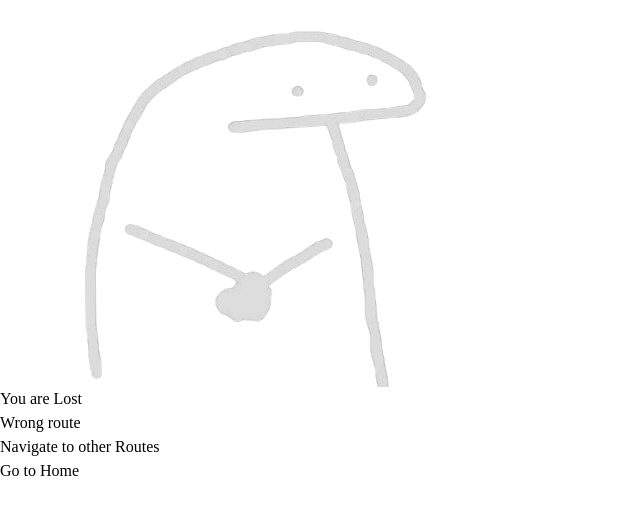
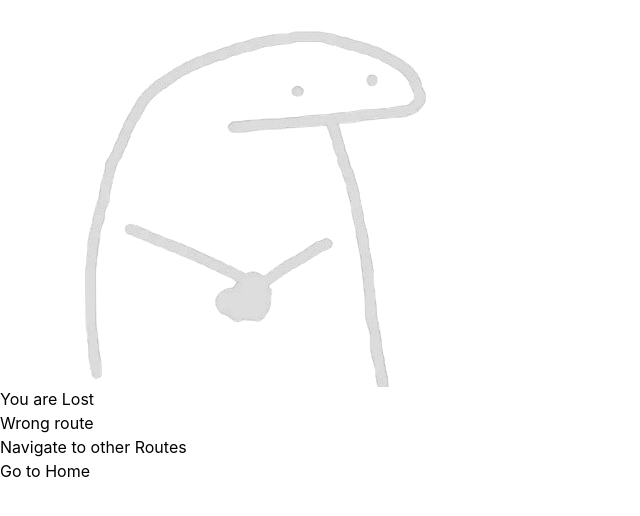
Before and after one commit to Bibek-M/UniCal-AI, a React (Vite) app in the folder frontend/: page / in a window 1280 px wide. Shown: the top 516 px of the page, without its empty margins (0-640 px from the left). Built offline with nearby package versions, Linux system fonts and the light colour scheme.

Commit message:
css updated

```diff
--- a/frontend/src/index.css
+++ b/frontend/src/index.css
@@ -1 +1,15 @@
 @import "tailwindcss";
+
+html {
+  scroll-behavior: smooth;
+}
+
+body {
+  margin: 0;
+  min-width: 320px;
+  font-family:
+    Inter,
+    ui-sans-serif,
+    system-ui,
+    sans-serif;
+}
```
